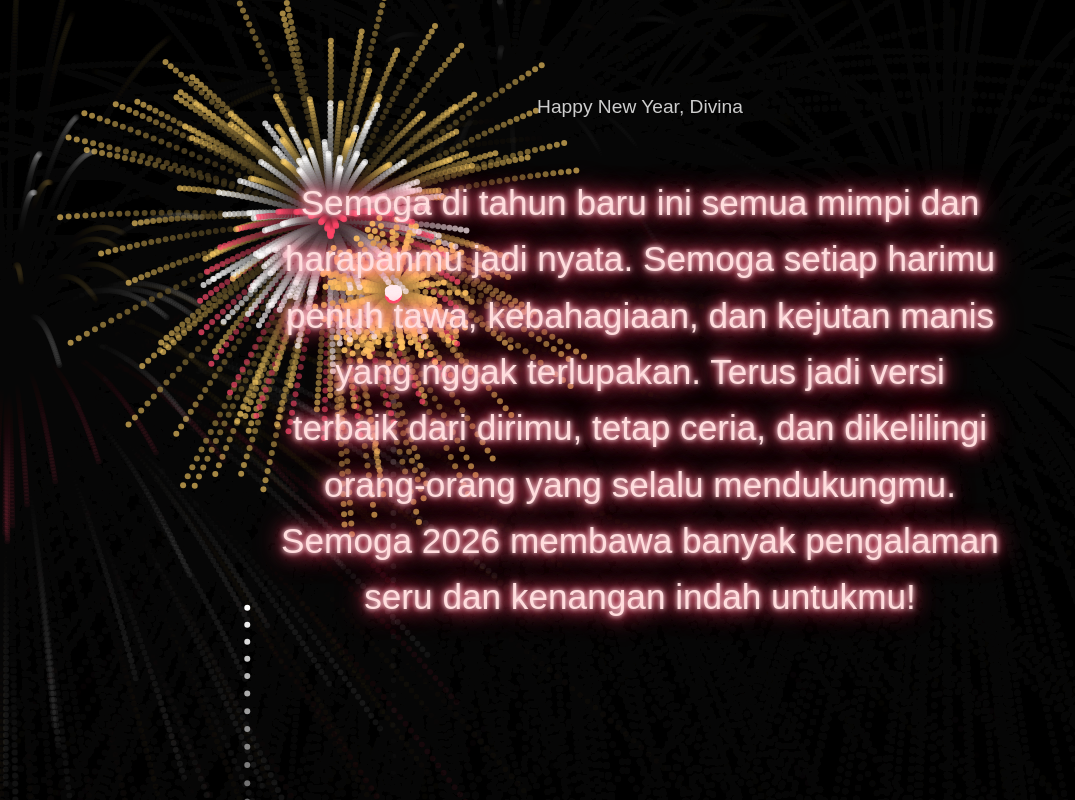
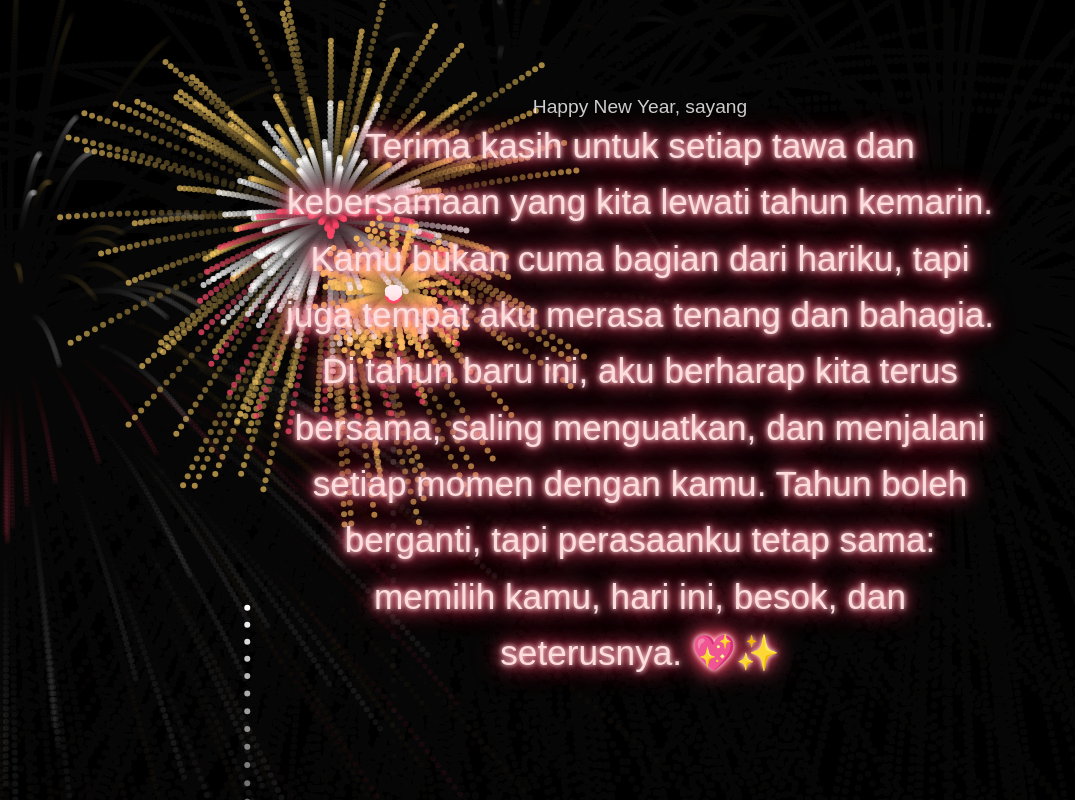
Before and after one commit to jakos-code/fireworks-newyearformylove, a plain HTML site: page index.html in a window 1280 px wide. Shown: the whole page, without its empty margins (0-1075 px from the left). Drawn offline with Linux system fonts and the light colour scheme.

Commit message:
index.html
Updated the New Year greeting message and improved the HTML structure.

```diff
--- a/index.html
+++ b/index.html
@@ -53,10 +53,10 @@ canvas { display: block; }
 
 <canvas id="c"></canvas>
 
-<div id="hint">Happy New Year, Divina</div>
+<div id="hint">Happy New Year, sayang </div>
 
 <div id="name">
-Semoga di tahun baru ini semua mimpi dan harapanmu jadi nyata. Semoga setiap harimu penuh tawa, kebahagiaan, dan kejutan manis yang nggak terlupakan. Terus jadi versi terbaik dari dirimu, tetap ceria, dan dikelilingi orang-orang yang selalu mendukungmu. Semoga 2026 membawa banyak pengalaman seru dan kenangan indah untukmu!
+Terima kasih untuk setiap tawa dan kebersamaan yang kita lewati tahun kemarin. Kamu bukan cuma bagian dari hariku, tapi juga tempat aku merasa tenang dan bahagia. Di tahun baru ini, aku berharap kita terus bersama, saling menguatkan, dan menjalani setiap momen dengan kamu. Tahun boleh berganti, tapi perasaanku tetap sama: memilih kamu, hari ini, besok, dan seterusnya. 💖✨
 
 <audio id="music" src="lagu kembang api.mp3" loop></audio>
 
```
